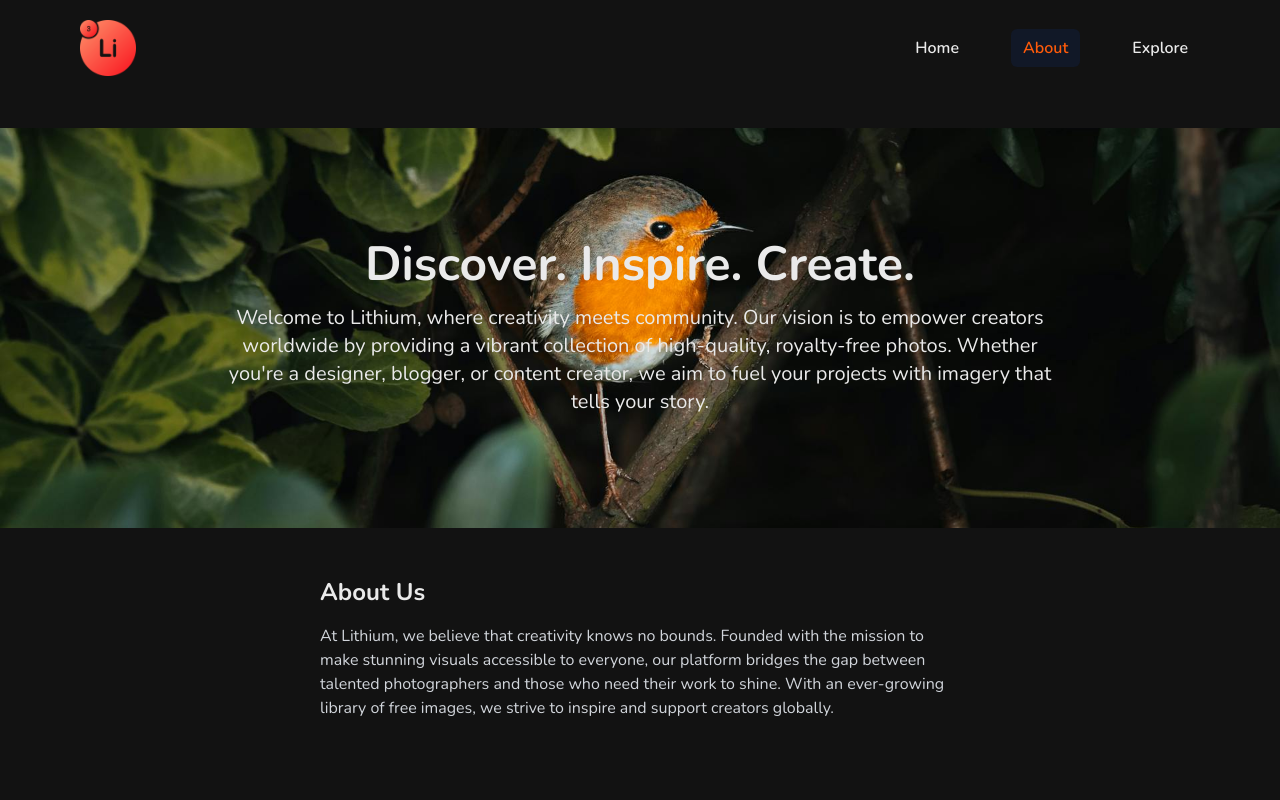
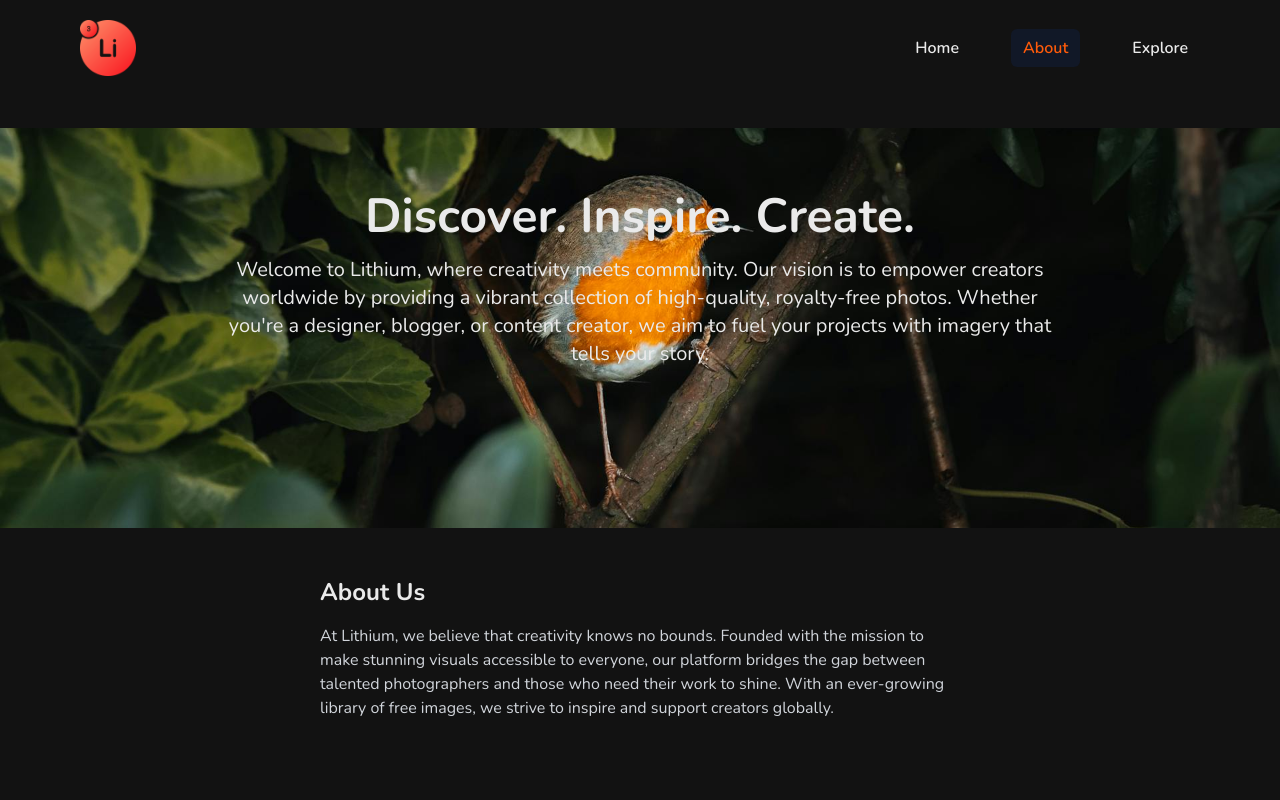
Before and after one commit to bentleyminwa/lithium, a React (Vite) app: page /about in a window 1280 px wide. Shown: the top 800 px of the page. Built offline with nearby package versions, Linux system fonts and the light colour scheme.

Commit message:
feat: adjust padding on About page header for improved layout

```diff
--- a/src/pages/About/About.tsx
+++ b/src/pages/About/About.tsx
@@ -61,7 +61,7 @@ const About = () => {
       exit="exit"
       className="pt-32"
     >
-      <div className="bg-about-pattern bg-cover bg-center bg-no-repeat h-[50vh] text-center pt-28">
+      <div className="bg-about-pattern bg-cover bg-center bg-no-repeat h-[50vh] text-center pt-16">
         <h1 className="text-3xl md:text-4xl xl:text-5xl font-bold">
           Discover. Inspire. Create.
         </h1>
```
